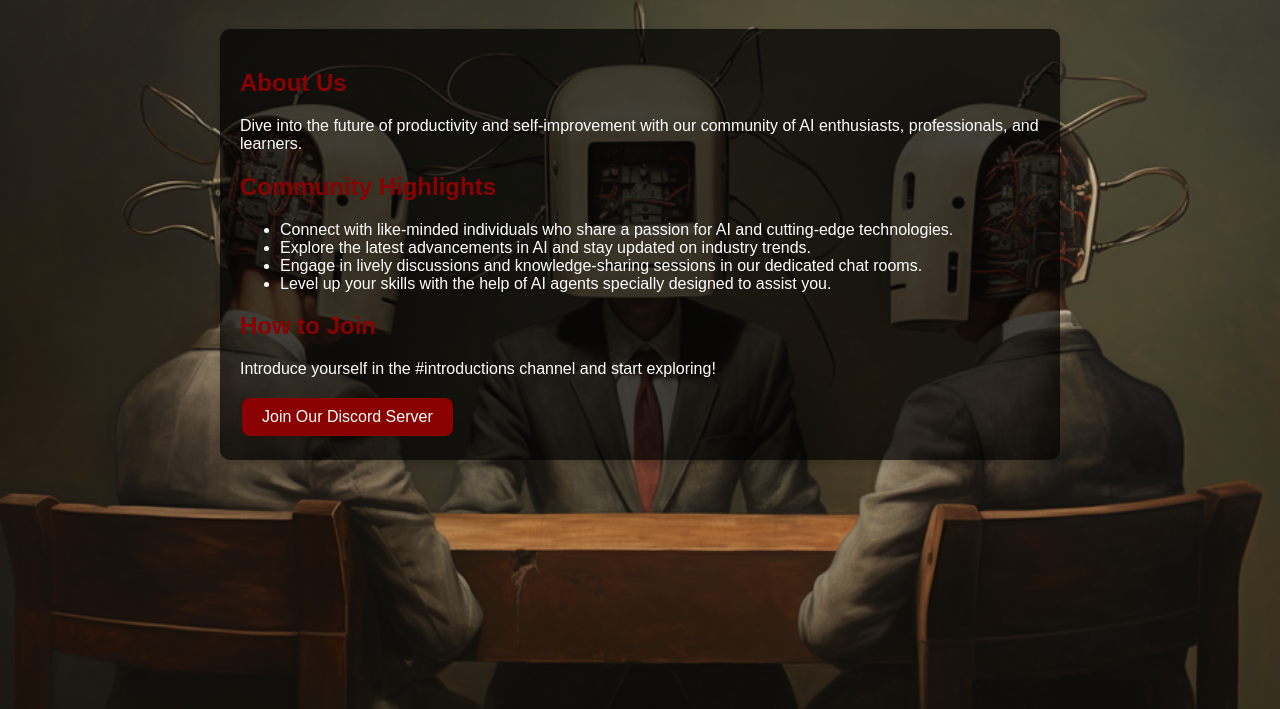
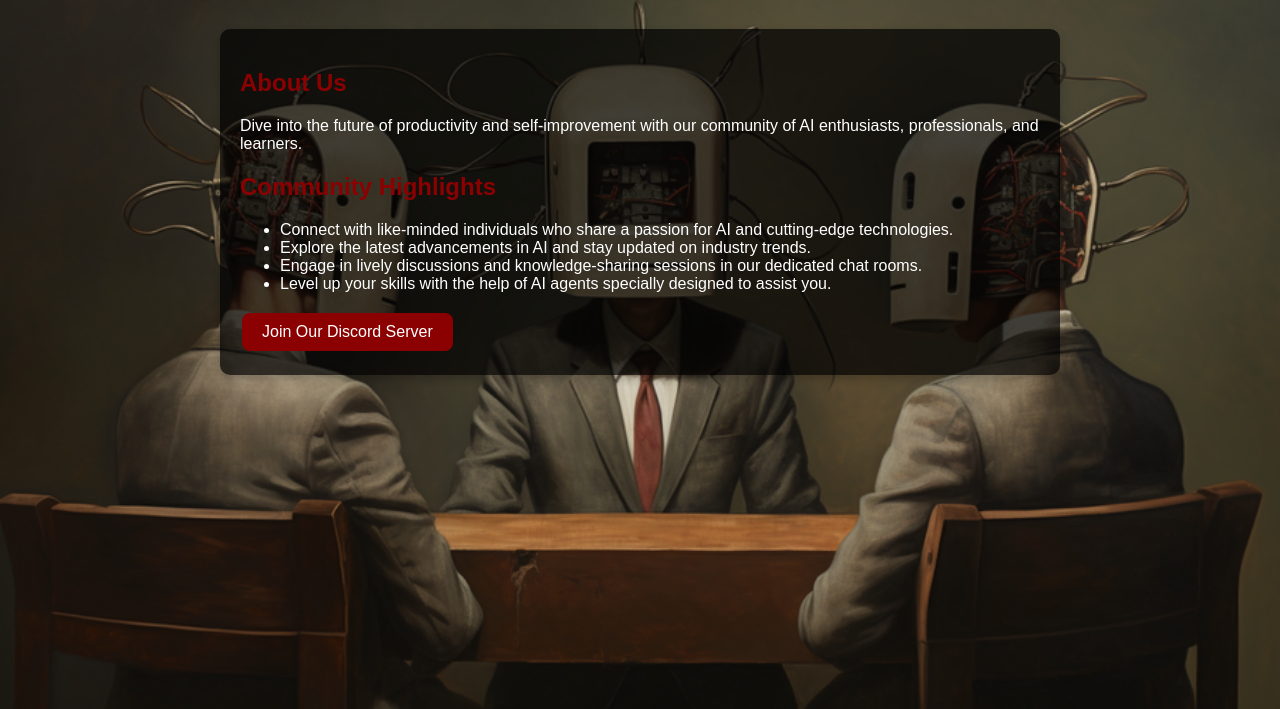
Before and after one commit to vatistasdimitris/AI-Agents, a plain HTML site: page index.html in a window 1280 px wide. Shown: the part 91-800 px from the top of the page. Drawn offline with Linux system fonts and the light colour scheme.

Commit message:
Update index.html

```diff
--- a/index.html
+++ b/index.html
@@ -82,8 +82,6 @@
             <li>Level up your skills with the help of AI agents specially designed to assist you.</li>
         </ul>
 
-        <h2>How to Join</h2>
-        <p>Introduce yourself in the #introductions channel and start exploring!</p>
         <a href="https://discord.gg/6wGdsZMwZ8" class="join-button">Join Our Discord Server</a>
 
         <!-- Other sections go here -->
```
